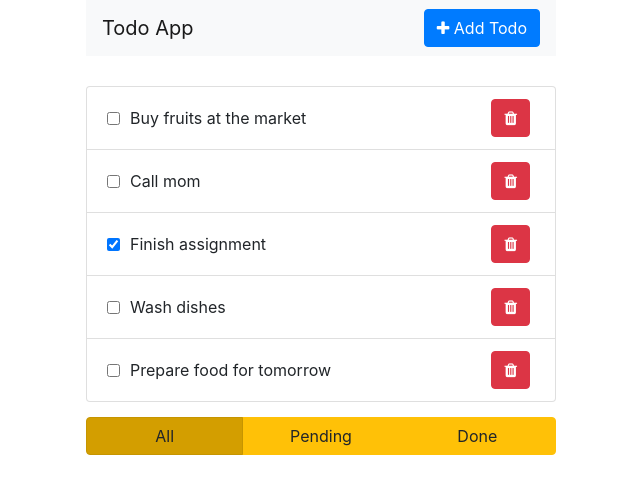
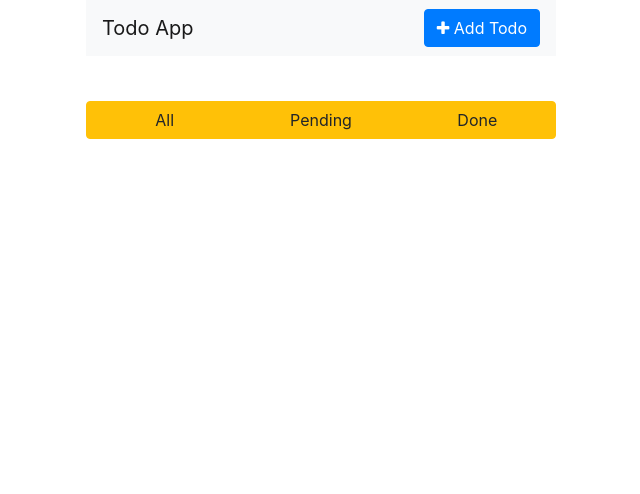
Before and after one commit to michaelsyap/nw-brownbags-todo, a React app: page / in a window 1280 px wide. Shown: the top 494 px of the page, without its empty margins (319-959 px from the left). Built offline with nearby package versions, Linux system fonts and the light colour scheme.

Commit message:
Done setting up redux

```diff
--- a/config/webpack.config.dev.js
+++ b/config/webpack.config.dev.js
@@ -90,8 +90,9 @@ module.exports = {
       'react-native': 'react-native-web',
       Components: path.resolve(__dirname, '../src/components'),
       Containers: path.resolve(__dirname, '../src/containers'),
-      // Reducers: path.resolve(__dirname, '../src/reducers'),
-      // Actions: path.resolve(__dirname, '../src/actions')
+      Reducers: path.resolve(__dirname, '../src/reducers'),
+      Actions: path.resolve(__dirname, '../src/actions'),
+      Stores: path.resolve(__dirname, '../src/actions')
     },
     plugins: [
       // Prevents users from importing files from outside of src/ (or node_modules/).
--- a/package.json
+++ b/package.json
@@ -38,6 +38,8 @@
     "react": "^16.0.0",
     "react-dev-utils": "^4.2.1",
     "react-dom": "^16.0.0",
+    "react-redux": "^5.0.6",
+    "redux": "^3.7.2",
     "style-loader": "0.19.0",
     "sw-precache-webpack-plugin": "0.11.4",
     "url-loader": "0.6.2",
--- a/src/App.js
+++ b/src/App.js
@@ -1,15 +1,25 @@
 import React, { Component } from 'react';
 
 import TodoApp from 'Containers/TodoApp/TodoApp';
+
+// Init redux
+import { Provider } from 'react-redux';
+import { createStore } from 'redux';
+import todoAppReducers from 'Reducers/index';
+
 
 import 'bootstrap/dist/css/bootstrap.css';
 import 'font-awesome/css/font-awesome.css';
 import './App.css';
 
+let store = createStore(todoAppReducers);
+
 class App extends Component {
   render() {
     return (
-      <TodoApp />
+      <Provider store={store}>
+        <TodoApp />
+      </Provider>
     );
   }
 }
--- /dev/null
+++ b/src/actions/actionTypes.js
@@ -0,0 +1 @@
+export const ADD_TODO = 'ADD_TODO';
--- a/src/containers/TodoListContainer/TodoListContainer.js
+++ b/src/containers/TodoListContainer/TodoListContainer.js
@@ -1,84 +1,25 @@
 import React, { Component } from 'react';
 import TodoList from 'Components/TodoList/TodoList';
-
-class TodoListContainer extends Component {
-  constructor(props) {
-    super(props);
-
-    this.state = {
-      onEditMode: null,
-      visibleItems: 'ALL', //all, pending, done
-    };
-
-    this.handleToggleTodo = this.handleToggleTodo.bind(this);
-    this.handleEditMode = this.handleEditMode.bind(this);
-    this.handleDeleteTodo = this.handleDeleteTodo.bind(this);
-    this.loadVisibleItems = this.loadVisibleItems.bind(this);
-    this.handleVisibleItems = this.handleVisibleItems.bind(this);
-  }
-
-  handleToggleTodo(e) {
-    let id = e.target.value;
-
-    this.props.toggleTodoItem(id);
-  }
-
-  handleEditMode(todo) {
-    let id = todo ? todo.id : null;
-
-    console.log(id);
-
-    this.setState({
-      onEditMode: id
-    });
-  }
-
-  handleDeleteTodo(todo) {
-    this.props.deleteTodoItem(todo.id);
-    console.log(todo);
-  }
-
-  handleVisibleItems(e) {
-    const visibleItems = e.target.value;
-
-    this.setState({
-      visibleItems: visibleItems
-    });
-
-  }
-
-  loadVisibleItems() {
-
-    const visibleItems = this.state.visibleItems;
-
-    if(visibleItems === 'PENDING') {
-      return this.props.todoItems.filter(todo => !todo.done);
-    } else if (visibleItems === 'DONE') {
-      return this.props.todoItems.filter(todo => todo.done);
-    } else {
-      return this.props.todoItems;
-    }
-
-  }
-
-  render() {
-
-    const filteredVisibleItems = this.loadVisibleItems();
+import { connect } from 'react-redux';
 
 
-    return (
-      <TodoList
-        todoItems={filteredVisibleItems}
-        editTodoText={this.props.editTodoText}
-        handleToggleTodo={this.handleToggleTodo}
-        onEditMode={this.state.onEditMode}
-        handleEditMode={this.handleEditMode}
-        handleDeleteTodo={this.handleDeleteTodo}
-        handleVisibleItems={this.handleVisibleItems}
-        visibleItems={this.state.visibleItems}
-        />
-    )
+
+const mapStateToProps = state => {
+  return {
+    todoItems: state.todos
   }
-}
+};
+
+const mapDispatchToProps = dispatch => {
+  return {}
+};
+
+
+
+const TodoListContainer = connect(
+  mapStateToProps,
+  mapDispatchToProps
+)(TodoList);
+
 
 export default TodoListContainer;
--- /dev/null
+++ b/src/reducers/index.js
@@ -0,0 +1,8 @@
+import { combineReducers } from 'redux';
+import todos from './todos';
+
+const todoAppReducers = combineReducers({
+  todos
+});
+
+export default todoAppReducers;
--- /dev/null
+++ b/src/reducers/todos.js
@@ -0,0 +1,19 @@
+import { ADD_TODO } from 'Actions/actionTypes';
+
+const todos = (state = [], action) => {
+  switch(action.type) {
+    case ADD_TODO:
+      return [
+        ...state,
+        {
+          id: action.id,
+          text: action.text,
+          completed: false
+        }
+      ]
+    default:
+      return state
+  }
+}
+
+export default todos;
```
Also changed, not shown: src/actions/index.js (added, +11 -0 lines), 1 other file (tests, documents, lock files or other folders).
